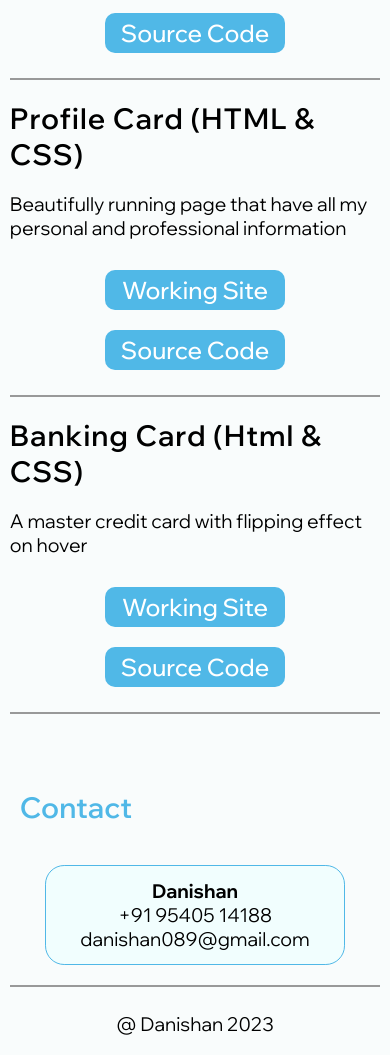
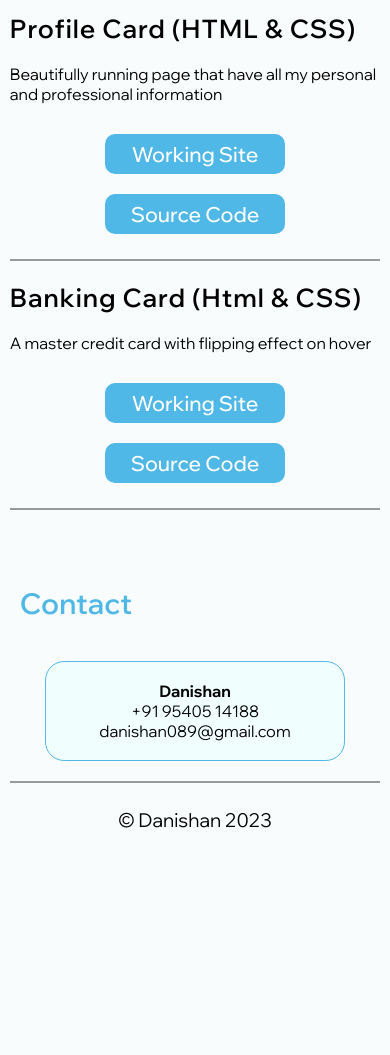
Before and after one commit to Danishan1/portfolio, a plain HTML site: page html/explore.html in a window 390 px wide. Shown: the part 4290-5345 px from the top of the page. After the commit the page ends 5137 px from the top, so only its background shows below. Drawn offline with Linux system fonts and the light colour scheme.

Commit message:
Final Tuchups

```diff
--- a/css/skill.css
+++ b/css/skill.css
@@ -36,15 +36,11 @@
 .footer {
   display: flex;
   justify-content: center;
-  padding-bottom: 40px;
+  padding-bottom: 15px;
 }
 
 /* Projetcs */
 
-.proj-d2 {
-  /* display: flex; */
-  /* justify-content: space-between; */
-}
 .proj-d2 .proj-name {
   font-size: var(--size8L);
   letter-spacing: 1px;
@@ -77,7 +73,6 @@
     display: flex;
     flex-direction: column;
     margin-bottom: 15px;
-
   }
   .proj-d3 {
     justify-content: space-between;
@@ -85,6 +80,22 @@
   }
 }
 @media (max-width: 630px) {
+
+  .proj-btn .btn {
+    font-size: var(--size3L);
+  }
+
+  .proj-d1 {
+    font-size: var(--size);
+  }
+
+  .proj-d2 .proj-name {
+    font-size: var(--size6L);
+    letter-spacing: 1px;
+    font-weight: 600;
+    margin-bottom: 20px;
+  }
+
   .proj-d3 {
     flex-direction: column;
     justify-content: stretch;
@@ -93,6 +104,12 @@
   .proj-d3 .btn {
     margin: 10px;
   }
+
+
+.contact-1 {
+  font-size: var(--size);
+}
+
 }
 @media (max-width: 680px) and (min-width: 490px) {
   .topic-name {
--- a/css/util.css
+++ b/css/util.css
@@ -26,7 +26,9 @@ a : link
   --size1L: 1.1rem;
   --size2L: 1.2rem;
   --size3L: 1.3rem;
+  --size4L: 1.4rem;
   --size5L: 1.5rem;
+  --size6L: 1.6rem;
   --size8L: 1.8rem;
   --size2xL: 2rem;
   --size3xL: 3rem;
--- a/html/explore.html
+++ b/html/explore.html
@@ -376,7 +376,7 @@
     </section>
 
     <section class="footer">
-        @ Danishan 2023
+        &#169; Danishan 2023
     </section>
 
 
```
